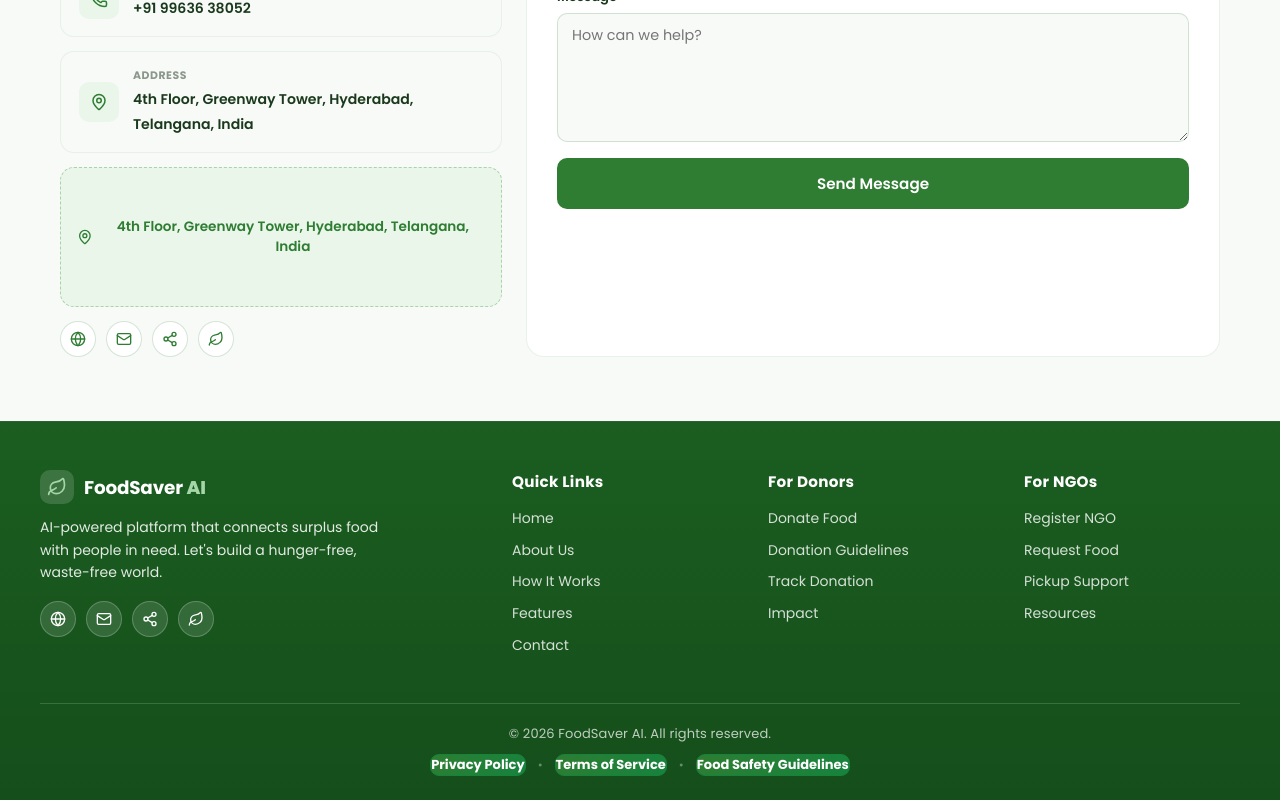
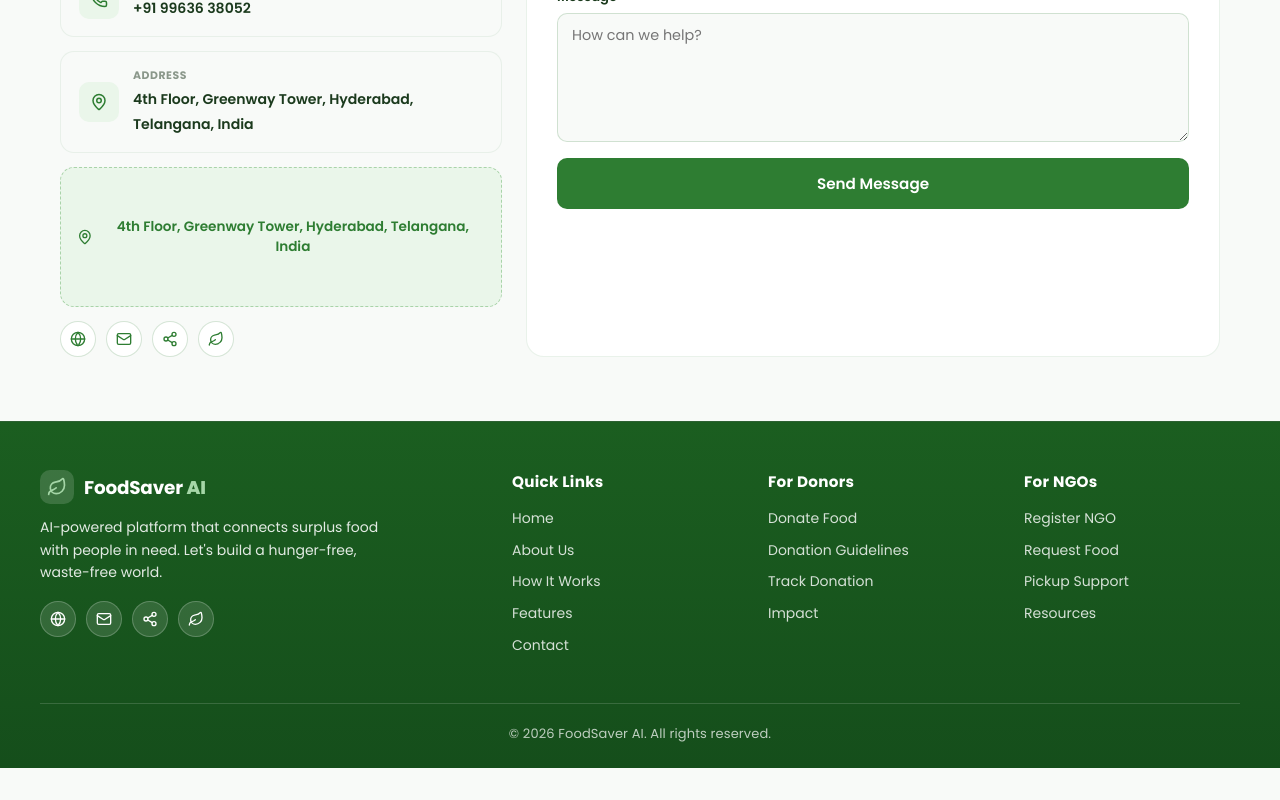
Before and after one commit to madhuhemanth14/FoodSaver-AI, a React (Vite) app in the folder client/: page / in a window 1280 px wide. Shown: the part 3467-4267 px from the top of the page. After the commit the page ends 4235 px from the top, so only its background shows below. Built offline with nearby package versions, Linux system fonts and the light colour scheme; no server answers.

Commit message:
fix(footer): remove bottom legal links (Privacy Policy, Terms of Service, Food Safety Guidelines)

```diff
--- a/client/src/components/Footer.jsx
+++ b/client/src/components/Footer.jsx
@@ -176,13 +176,6 @@ const Footer = () => {
 
         <div className="footer-bottom">
           <p className="footer-copy">© 2026 FoodSaver AI. All rights reserved.</p>
-          <div className="footer-legal-links">
-            <button type="button" onClick={() => setTermsOpen(true)}>Privacy Policy</button>
-            <span>•</span>
-            <button type="button" onClick={() => setTermsOpen(true)}>Terms of Service</button>
-            <span>•</span>
-            <button type="button" onClick={() => setGuidelinesOpen(true)}>Food Safety Guidelines</button>
-          </div>
         </div>
 
         {copied && (
```
